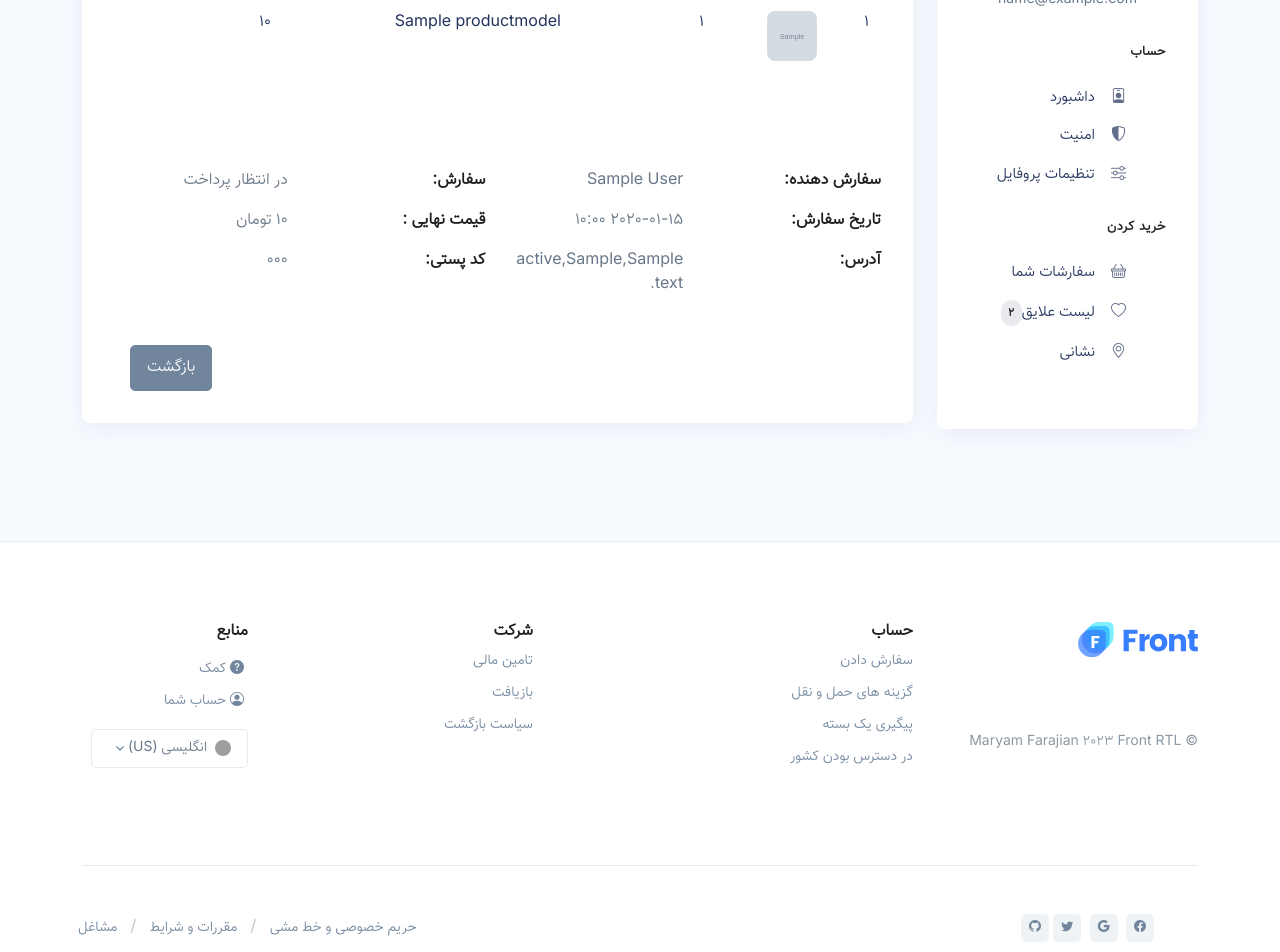
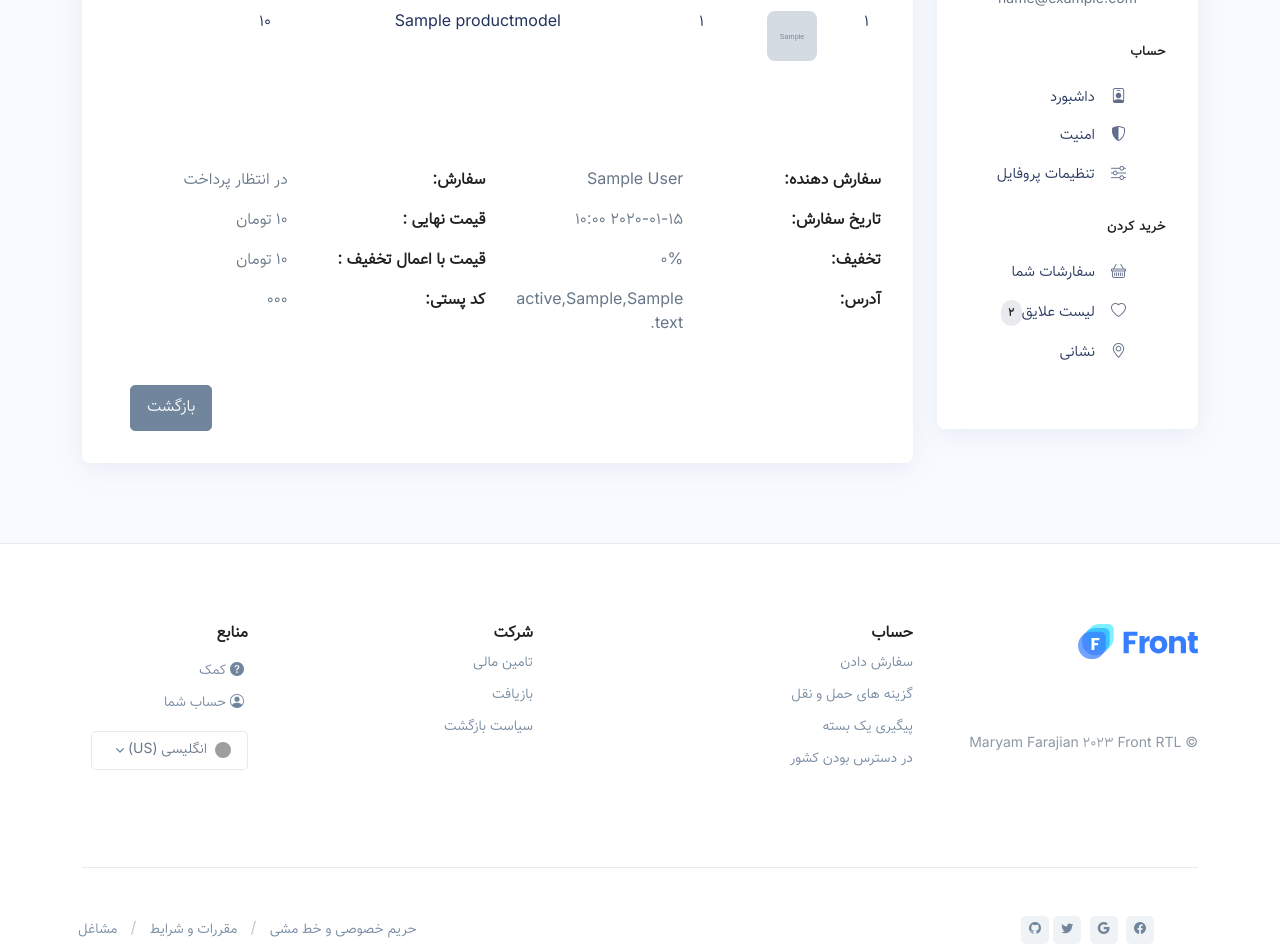
Before and after one commit to fazkal/Django-Online-Shop, a Django app: page /dashboard/customer/order/1/detail/ in a window 1280 px wide. Shown: the part 632-1584 px from the top of the page. Run offline with Django 5.2, Linux system fonts and the light colour scheme; a user stored in the database is signed in; tables that the repository leaves empty hold one stand-in row (values such as "Sample post"); grey boxes marked "Sample" are stand-in pictures; some libraries are stand-ins or nearby versions; grey boxes are pictures that could not be loaded.

Commit message:
Edited order-detail of customer dashboard.
Edited this template and defined condition to displaying percent price.

```diff
--- a/core/templates/dashboard/customer/orders/order-detail.html
+++ b/core/templates/dashboard/customer/orders/order-detail.html
@@ -115,6 +115,14 @@ aria-label="Toggle navigation">
          <dt class="col-md-3"> قیمت نهایی :</dt>
          <dl class="col-md-3 formatted-price">{{object.total_price}} تومان</dl>
        </div>
+      {% if object.coupon %}
+       <div class="row mb-3">
+        <dt class="col-md-3">  تخفیف:</dt>
+        <dl class="col-md-3">{{object.coupon.discount_percent}}%</dl>
+        <dt class="col-md-3"> قیمت با اعمال تخفیف :</dt>
+        <dl class="col-md-3 formatted-price">{{object.get_price}} تومان</dl>
+      </div>
+      {% endif %}
        <!-- End Row -->
        <div class="row mb-3">
          <dt class="col-md-3"> آدرس:</dt>
```
